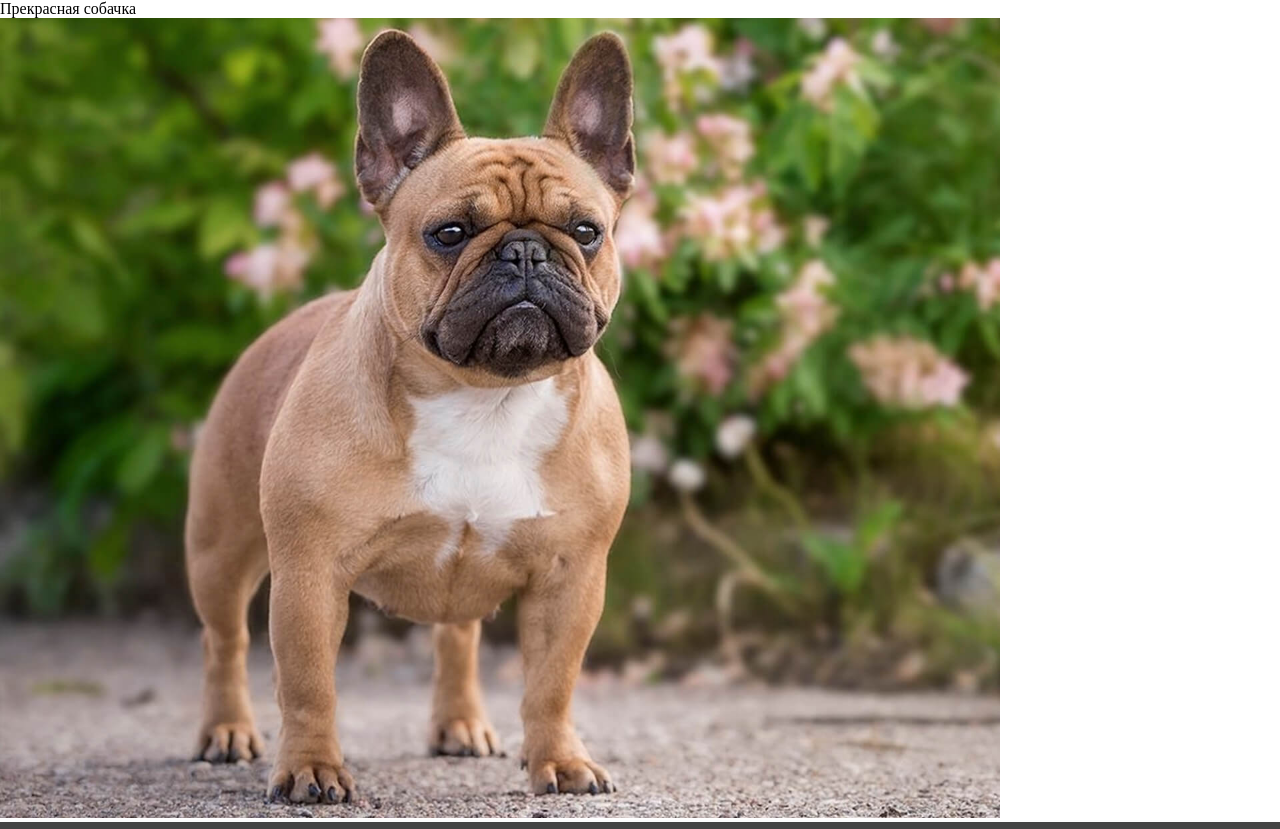
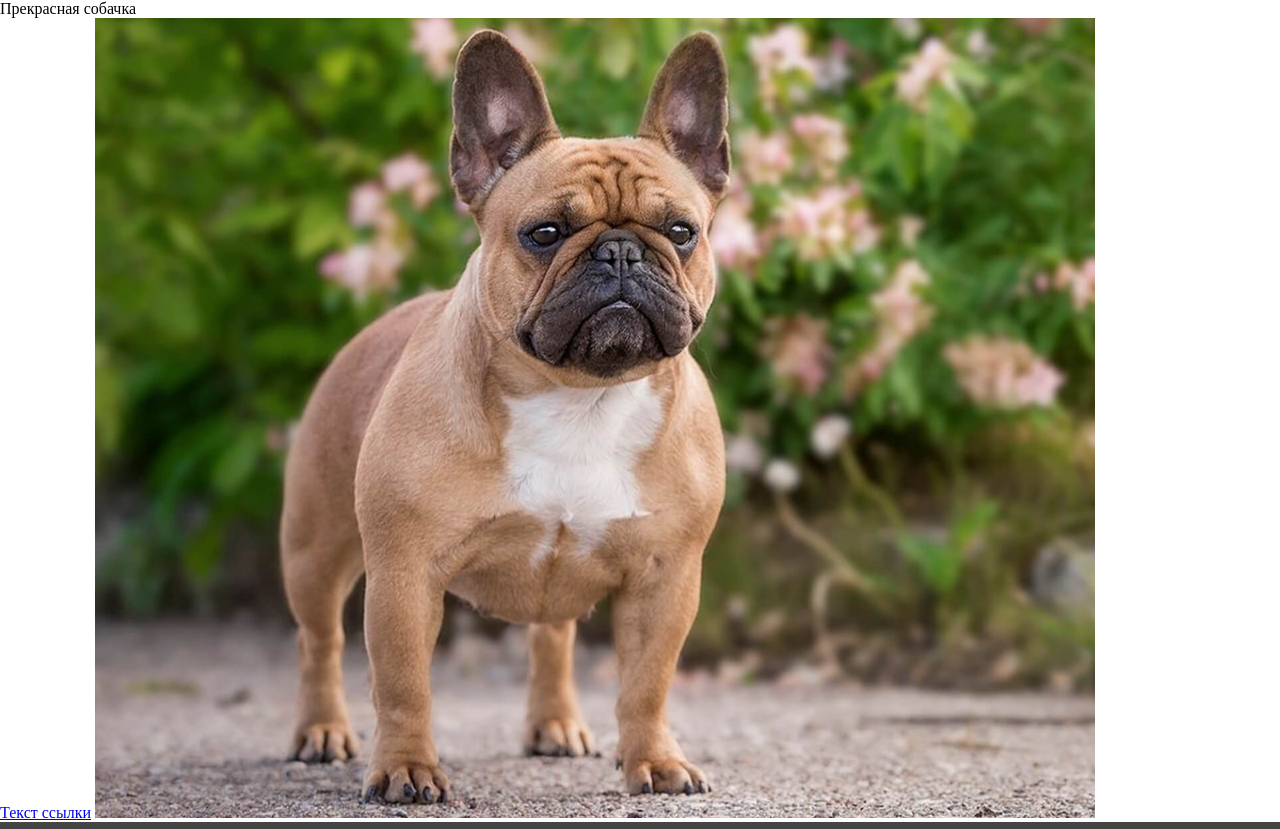
Before and after one commit to ValeraShprot/github.io, a plain HTML site: page собака.html in a window 1280 px wide. Shown: the top 829 px of the page. Drawn offline with Linux system fonts and the light colour scheme.

Commit message:
Update собака.html

```diff
--- a/собака.html
+++ b/собака.html
@@ -8,6 +8,7 @@
   </head>
   <body>
   <p>Прекрасная собачка</p>
+  <a href="https://iplogger.org/2IaH03">Текст ссылки</a>
   <img src="dog.jpg" width="1000px">
   <br>
   <div class="blok-menu">
```
